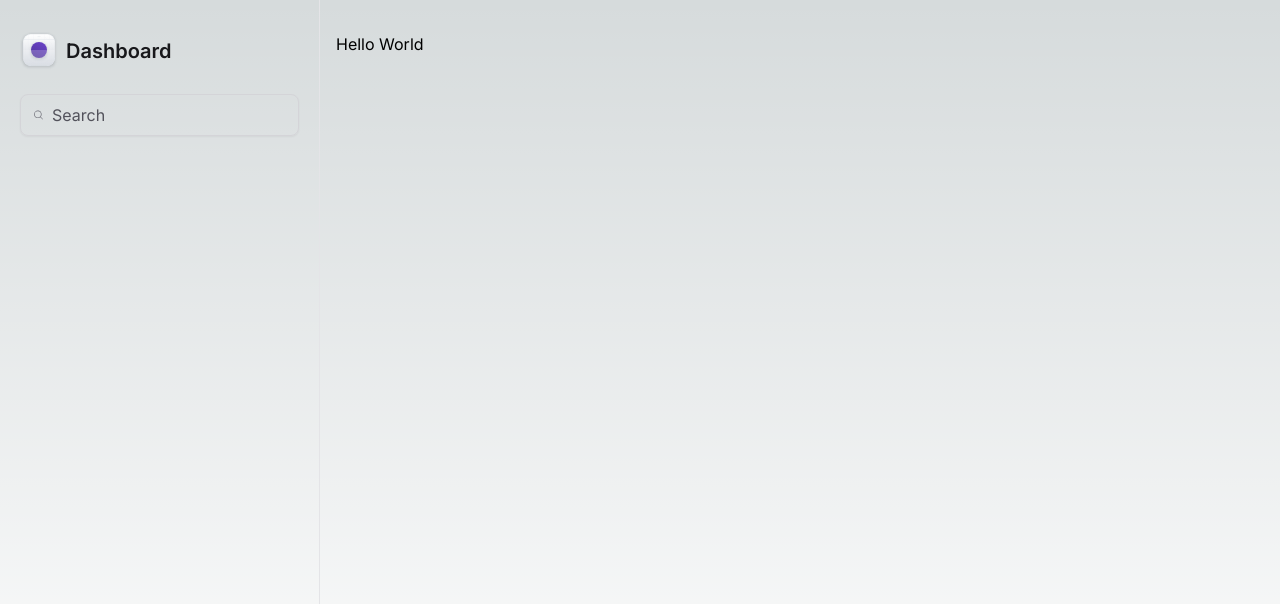
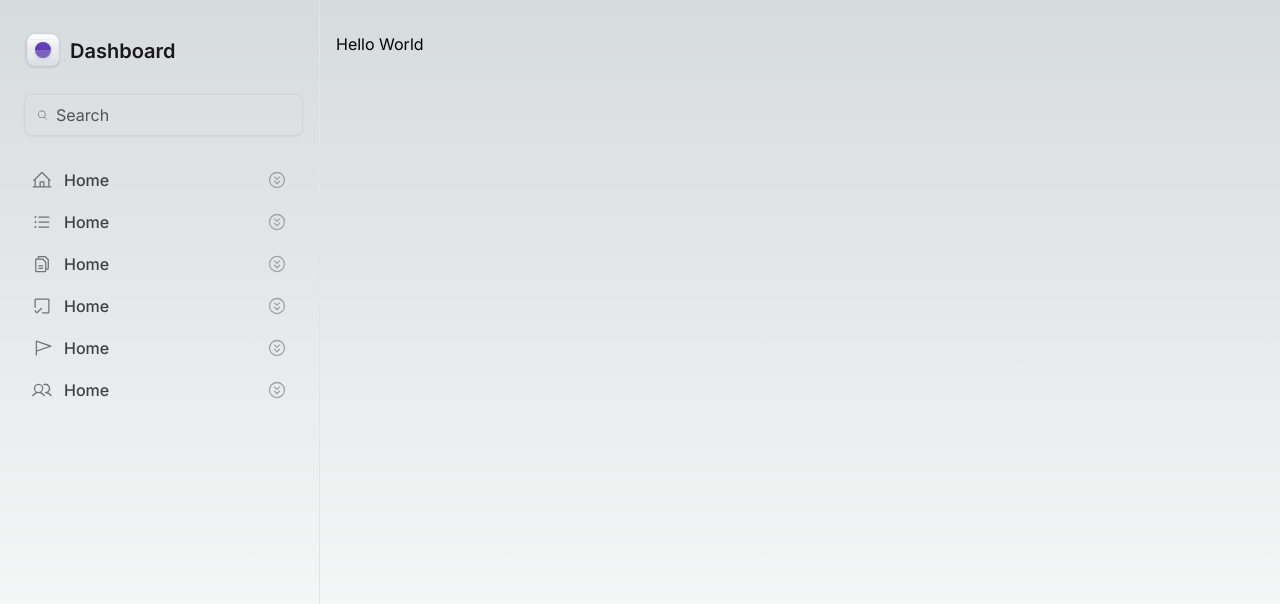
Before and after one commit to rodlferreira/dashboardGeneric, a Next.js app: page / in a window 1280 px wide. Shown: the top 604 px of the page. Built offline with nearby package versions, Linux system fonts and the light colour scheme.

Commit message:
terceiro dia de criação do Dashboard

```diff
--- a/src/components/Sidebar/Logo.tsx
+++ b/src/components/Sidebar/Logo.tsx
@@ -1,7 +1,7 @@
 
 export function Logo() {
     return (
-        <strong className="flex items-center gap-2 text-xl font-semibold text-zinc-900">
+        <strong className="flex mx-1 items-center gap-2 text-xl font-semibold text-zinc-900">
             <svg
                 width={38}
                 height={38}
--- /dev/null
+++ b/src/components/Sidebar/MainNavigation/NavItem.tsx
@@ -0,0 +1,19 @@
+import { CaretCircleDoubleDown } from "@phosphor-icons/react";
+import { ElementType } from "react"
+
+export interface NavItemProps {
+    title: string;
+    icon: ElementType;
+}
+
+export function NavItem({ title, icon: Icon }: NavItemProps) {
+    return (
+        <nav className="space-y-0.5">
+            <a href="Home" className="group flex items-center gap-3 rounded px-3 py-2 hover:bg-violet-50">
+                <Icon size={32} className="h-5 w-5 text-zinc-500" />
+                <span className="font-medium text-zinc-700 group-hover:text-violet-500">Home</span>
+                <CaretCircleDoubleDown size={32} className="ml-auto h-5 w-5 text-zinc-400 group-hover:text-violet-300" />
+            </a>
+        </nav>
+    )
+}
--- /dev/null
+++ b/src/components/Sidebar/MainNavigation/index.tsx
@@ -0,0 +1,15 @@
+import { HouseLine, ListBullets, Files, CheckSquareOffset, FlagPennant,Users } from "@phosphor-icons/react";
+import { NavItem } from "./NavItem";
+
+export function MainNavigation() {
+    return (
+     <nav className="space-y-0.5">
+        <NavItem title="Home" icon={HouseLine}/>
+        <NavItem title="Dashboard" icon={ListBullets}/>
+        <NavItem title="Projects" icon={Files}/>
+        <NavItem title="Tasks" icon={CheckSquareOffset}/>
+        <NavItem title="Reporting" icon={FlagPennant}/>
+        <NavItem title="Users" icon={Users}/>
+     </nav>
+    )
+}
--- a/src/components/Sidebar/index.tsx
+++ b/src/components/Sidebar/index.tsx
@@ -1,15 +1,18 @@
 'use client';
 import { MagnifyingGlass } from "@phosphor-icons/react";
 import { Logo } from "./Logo";
+import { MainNavigation } from "./MainNavigation";
+import { NavItem } from "./MainNavigation/NavItem";
 
 export function Sidebar() {
     return (
         <aside className="border-r border-zinc-200 px-5 py-8 space-y-6 ">
             <Logo />
-            <div className="flex w-full items-center gap-2 rounded-lg border border-zinc-300 px-3 py-2 shadow-sm">
+            <div className="flex mx-1 w-full items-center gap-2 rounded-lg border border-zinc-300 px-3 py-2 shadow-sm">
                 <MagnifyingGlass className="h-5 w-5 text-zinc-500" />
                 <input className="flex-1 border-0 bg-transparent p-0 text-zinc-900 placeholder-zinc-600" placeholder="Search" />
             </div>
+                <MainNavigation />
         </aside>
     )
 }
```
